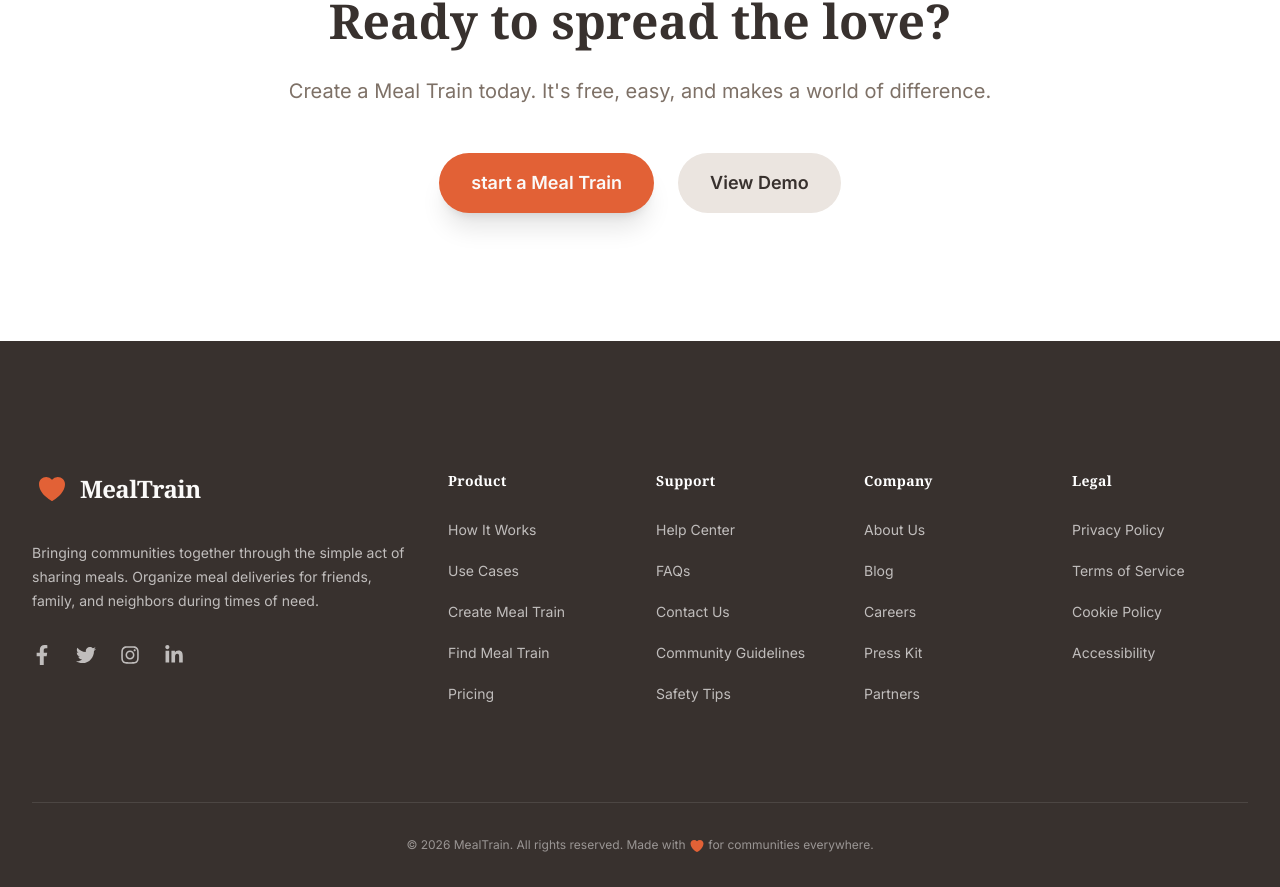
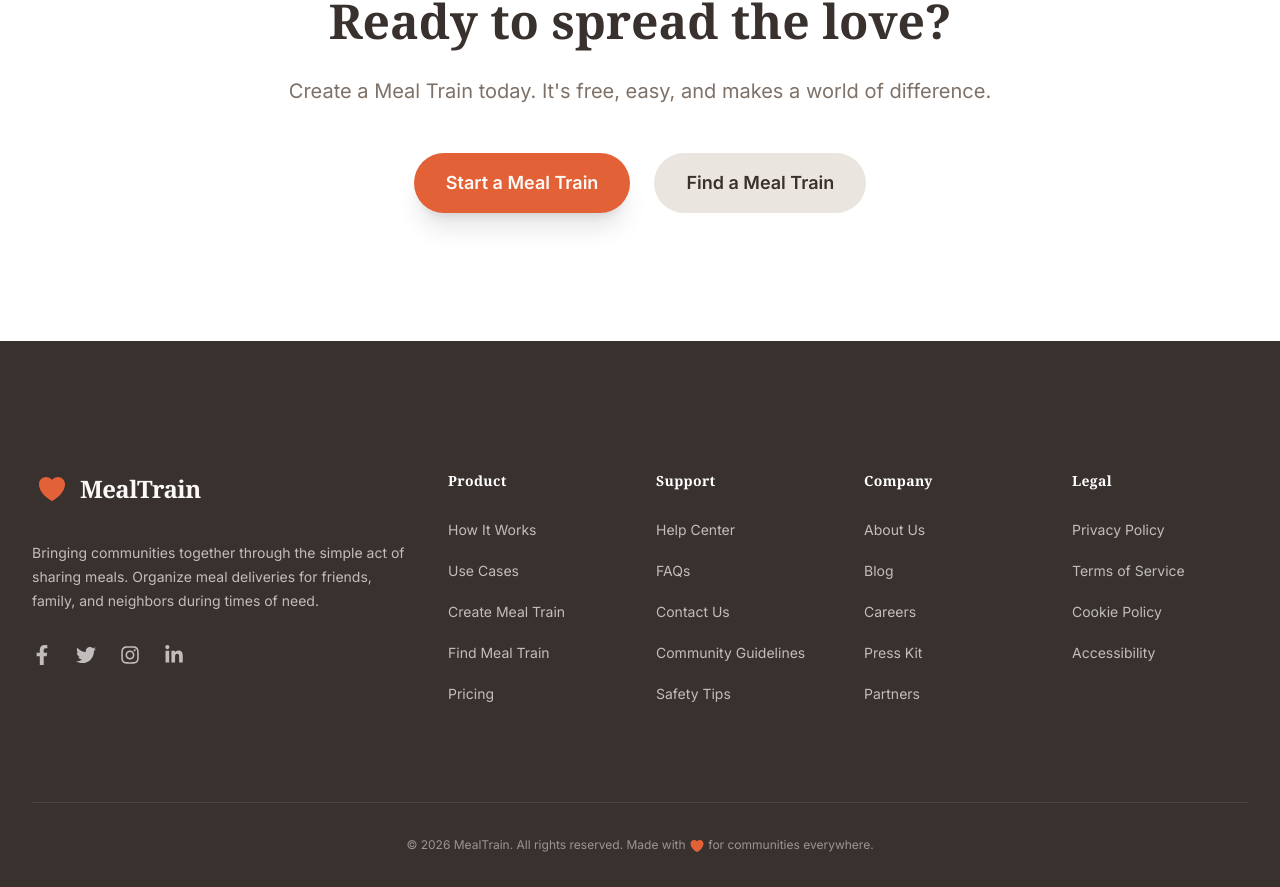
Before and after one commit to Clondin/Meal-Train-, a Next.js app in the folder frontend/: page / in a window 1280 px wide. Shown: the part 3305-4192 px from the top of the page. Built offline with nearby package versions, Linux system fonts and the light colour scheme; no server answers; a web font is replaced by a local one.

Commit message:
fix(routing): correct all navigation links to use actual app routes - Header: /create, /search, /login - Homepage: /create, /search - Footer: /create, /search

```diff
--- a/frontend/src/app/page.tsx
+++ b/frontend/src/app/page.tsx
@@ -50,14 +50,14 @@
 
             <div className="mt-10 flex items-center justify-center gap-6 flex-col sm:flex-row">
               <Link
-                href="/meal-trains/create"
+                href="/create"
                 className="group relative inline-flex items-center justify-center px-8 py-4 text-lg font-semibold text-primary-foreground bg-primary rounded-full hover:bg-primary/90 transition-all duration-300 shadow-[0_0_20px_rgba(234,88,12,0.3)] hover:shadow-[0_0_30px_rgba(234,88,12,0.5)] hover:-translate-y-1"
               >
                 Start a Meal Train
                 <ArrowRightIcon className="ml-2 h-5 w-5 group-hover:translate-x-1 transition-transform" />
               </Link>
               <Link
-                href="/meal-trains/find"
+                href="/search"
                 className="inline-flex items-center justify-center px-8 py-4 text-lg font-semibold text-white bg-white/10 backdrop-blur-md border border-white/30 rounded-full hover:bg-white/20 transition-all duration-300 hover:-translate-y-1"
               >
                 Find a Meal Train
@@ -190,7 +190,7 @@
               </ul>
 
               <div className="pt-8">
-                <Link href="/meal-trains/create" className="text-primary font-medium hover:text-primary/80 inline-flex items-center text-lg group">
+                <Link href="/create" className="text-primary font-medium hover:text-primary/80 inline-flex items-center text-lg group">
                   Explore all features
                   <ArrowRightIcon className="ml-2 w-5 h-5 group-hover:translate-x-2 transition-transform" />
                 </Link>
@@ -232,16 +232,16 @@
           </p>
           <div className="flex flex-col sm:flex-row items-center justify-center gap-6">
             <Link
-              href="/meal-trains/create"
+              href="/create"
               className="w-full sm:w-auto px-8 py-4 text-lg font-semibold text-primary-foreground bg-primary rounded-full hover:bg-primary/90 transition-all shadow-xl hover:shadow-2xl hover:-translate-y-1"
             >
-              start a Meal Train
+              Start a Meal Train
             </Link>
             <Link
-              href="/meal-trains/find"
+              href="/search"
               className="w-full sm:w-auto px-8 py-4 text-lg font-semibold text-foreground bg-secondary hover:bg-secondary/80 rounded-full transition-all"
             >
-              View Demo
+              Find a Meal Train
             </Link>
           </div>
         </div>
--- a/frontend/src/components/layout/Footer.tsx
+++ b/frontend/src/components/layout/Footer.tsx
@@ -11,8 +11,8 @@
   product: [
     { name: 'How It Works', href: '#how-it-works' },
     { name: 'Use Cases', href: '#use-cases' },
-    { name: 'Create Meal Train', href: '/meal-trains/create' },
-    { name: 'Find Meal Train', href: '/meal-trains/find' },
+    { name: 'Create Meal Train', href: '/create' },
+    { name: 'Find Meal Train', href: '/search' },
     { name: 'Pricing', href: '/pricing' },
   ],
   support: [
--- a/frontend/src/components/layout/Header.tsx
+++ b/frontend/src/components/layout/Header.tsx
@@ -37,7 +37,7 @@
               </Link>
             ))}
             <Link
-              href="/signin"
+              href="/login"
               className="text-sm font-medium text-foreground/80 hover:text-primary transition-colors"
             >
               Sign In
@@ -47,13 +47,13 @@
           {/* Desktop CTA Buttons */}
           <div className="hidden lg:flex lg:items-center lg:space-x-4">
             <Link
-              href="/meal-trains/find"
+              href="/search"
               className="px-4 py-2 text-sm font-medium text-foreground bg-secondary/50 hover:bg-secondary rounded-full transition-colors"
             >
               Find a Meal Train
             </Link>
             <Link
-              href="/meal-trains/create"
+              href="/create"
               className="px-6 py-2 text-sm font-medium text-primary-foreground bg-primary rounded-full hover:bg-primary/90 hover:shadow-lg hover:-translate-y-0.5 transition-all duration-300 shadow-md shadow-primary/20"
             >
               Start a Meal Train
@@ -98,7 +98,7 @@
                 Use Cases
               </Link>
               <Link
-                href="/signin"
+                href="/login"
                 className="block text-base font-medium text-foreground hover:text-primary"
                 onClick={() => setMobileMenuOpen(false)}
               >
@@ -106,14 +106,14 @@
               </Link>
               <div className="pt-4 grid gap-3">
                 <Link
-                  href="/meal-trains/find"
+                  href="/search"
                   className="block w-full text-center px-4 py-3 text-sm font-medium text-foreground bg-secondary rounded-lg"
                   onClick={() => setMobileMenuOpen(false)}
                 >
                   Find Meal Train
                 </Link>
                 <Link
-                  href="/meal-trains/create"
+                  href="/create"
                   className="block w-full text-center px-4 py-3 text-sm font-medium text-primary-foreground bg-primary rounded-lg shadow-lg"
                   onClick={() => setMobileMenuOpen(false)}
                 >
```
